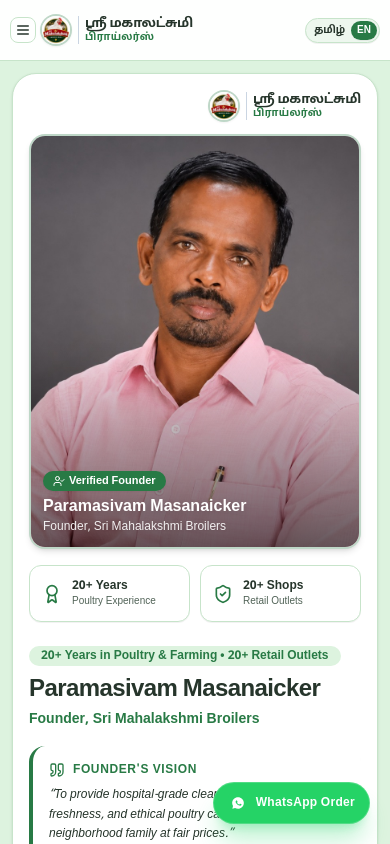
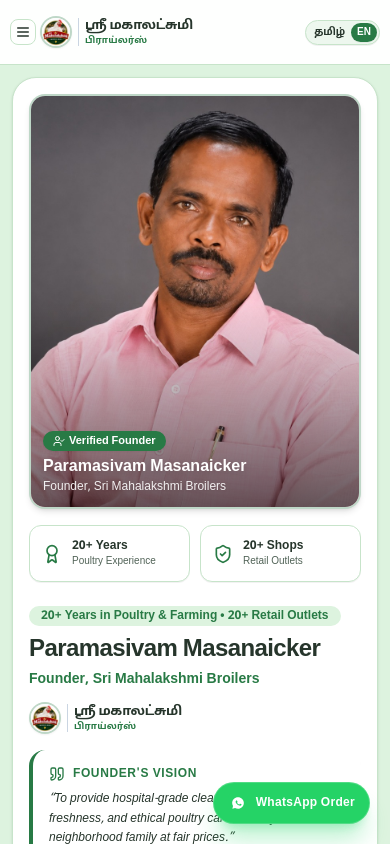
Before and after one commit to Rishanthi2004/Sri-Mahalakshmi-broilers, a Next.js app: page / in a window 390 px wide. Shown: the top 844 px of the page. Built offline with nearby package versions, Linux system fonts and the light colour scheme; a web font is replaced by a local one.

Commit message:
fix(header): eliminate mobile view collision between Tamil shop name and language toggle

```diff
--- a/components/common/BrandLogo.tsx
+++ b/components/common/BrandLogo.tsx
@@ -17,25 +17,13 @@ export function BrandLogo({
   size = "md",
   showDivider = true,
 }: BrandLogoProps) {
-  const iconBox =
-    size === "sm"
-      ? "h-7 w-7 sm:h-9 sm:w-9"
-      : "h-8 w-8 sm:h-10 sm:w-10 lg:h-11 lg:w-11";
-  const titleSize =
-    size === "sm"
-      ? "text-[11px] sm:text-sm"
-      : "text-[13px] sm:text-base lg:text-lg";
-  const subtitleSize =
-    size === "sm"
-      ? "text-[9px] sm:text-[11px]"
-      : "text-[10px] sm:text-xs";
-  const dividerHeight =
-    size === "sm" ? "h-6 sm:h-7" : "h-7 sm:h-8";
-  const resolvedLogo =
-    logoUrl && logoUrl.trim() !== "" ? logoUrl : "/images/logo.png";
+  const iconBox = size === "sm" ? "h-7 w-7 sm:h-9 sm:w-9" : "h-8 w-8 sm:h-11 sm:w-11";
+  const titleSize = size === "sm" ? "text-xs sm:text-base" : "text-xs min-[360px]:text-[13px] sm:text-lg lg:text-xl";
+  const dividerHeight = size === "sm" ? "h-6 sm:h-7" : "h-7 sm:h-9";
+  const resolvedLogo = logoUrl && logoUrl.trim() !== "" ? logoUrl : "/images/logo.png";
 
   return (
-    <div className="flex items-center gap-1.5 sm:gap-2.5 select-none">
+    <div className="flex items-center gap-1.5 sm:gap-2.5 select-none min-w-0">
       <img
         src={resolvedLogo}
         alt={shopName}
@@ -45,15 +33,11 @@ export function BrandLogo({
         <div className={`w-[1px] ${dividerHeight} bg-slate-300 shrink-0`} />
       )}
       <div className="leading-tight min-w-0">
-        <span
-          className={`block font-extrabold tracking-tight text-[#26352B] ${titleSize} whitespace-nowrap`}
-        >
+        <span className={`block font-extrabold tracking-tight text-[#26352B] ${titleSize} whitespace-nowrap`}>
           {shopName}
         </span>
         {subtitle && (
-          <span
-            className={`block font-bold text-[#287A45] tracking-wide ${subtitleSize} whitespace-nowrap`}
-          >
+          <span className="block text-[9px] sm:text-xs font-bold text-[#287A45] tracking-wide">
             {subtitle}
           </span>
         )}
--- a/components/founder/MeetFounderSection.tsx
+++ b/components/founder/MeetFounderSection.tsx
@@ -129,16 +129,6 @@ export function MeetFounderSection({ isHero = false }: MeetFounderSectionProps)
         {/* Founder Profile Card */}
         <AnimatedCard hoverLift={false}>
           <div className={`rounded-3xl border border-[#C7E4CA] p-4 sm:p-8 lg:p-10 shadow-sm ${isHero ? "bg-white" : "bg-[#F8FCF8]"}`}>
-            {/* Mobile & Tablet View: Brand Logo positioned at Top-Right of Card */}
-            <div className="flex lg:hidden justify-end items-center mb-3 sm:mb-4">
-              <BrandLogo
-                shopName="ஸ்ரீ மகாலட்சுமி"
-                subtitle="பிராய்லர்ஸ்"
-                logoUrl={content.logoUrl}
-                size="md"
-              />
-            </div>
-
             <div className="grid grid-cols-1 lg:grid-cols-12 gap-6 lg:gap-10 items-center">
 
               {/* Left Column: Photo & Experience Highlights */}
@@ -214,8 +204,8 @@ export function MeetFounderSection({ isHero = false }: MeetFounderSectionProps)
                     </p>
                   </div>
 
-                  {/* Desktop View: Sri Mahalakshmi Broilers Brand Logo & Tamil Name at Top-Right */}
-                  <div className="hidden lg:block shrink-0 self-start pt-0.5">
+                  {/* Sri Mahalakshmi Broilers Brand Logo & Tamil Name at Top-Right */}
+                  <div className="shrink-0 self-start sm:pt-0.5">
                     <BrandLogo
                       shopName="ஸ்ரீ மகாலட்சுமி"
                       subtitle="பிராய்லர்ஸ்"
--- a/components/public/PublicHeader.tsx
+++ b/components/public/PublicHeader.tsx
@@ -38,10 +38,10 @@ export function PublicHeader() {
   return (
     <header className="sticky top-0 z-40 bg-white/95 backdrop-blur-md border-b border-[#C7E4CA]">
       <div className="max-w-7xl mx-auto px-2.5 sm:px-6 lg:px-8">
-        <div className="h-15 sm:h-18 py-1.5 sm:py-3 flex items-center justify-between gap-1 sm:gap-4">
+        <div className="h-16 sm:h-18 py-2 sm:py-3 flex items-center justify-between gap-1 sm:gap-4">
 
           {/* Left Side: Mobile Hamburger Menu Button (Left-aligned on Mobile) + Logo & Brand */}
-          <div className="flex items-center gap-1 sm:gap-2.5 min-w-0">
+          <div className="flex items-center gap-1 sm:gap-3 min-w-0">
             {/* Hamburger on Mobile (Left side) */}
             <button
               type="button"
@@ -58,7 +58,7 @@ export function PublicHeader() {
             </button>
 
             {/* Logo & Brand - Always in Tamil for both English and Tamil */}
-            <Link href="/" className="min-w-0" onClick={() => setMobileOpen(false)}>
+            <Link href="/" className="min-w-0 flex items-center" onClick={() => setMobileOpen(false)}>
               <BrandLogo
                 shopName="ஸ்ரீ மகாலட்சுமி"
                 logoUrl={content.logoUrl}
@@ -112,7 +112,7 @@ export function PublicHeader() {
           </div>
 
           {/* Mobile Right Bar: Language Switcher only */}
-          <div className="flex md:hidden items-center shrink-0 ml-1.5">
+          <div className="flex md:hidden items-center shrink-0 pl-1">
             <LanguageSwitcher />
           </div>
         </div>
```
